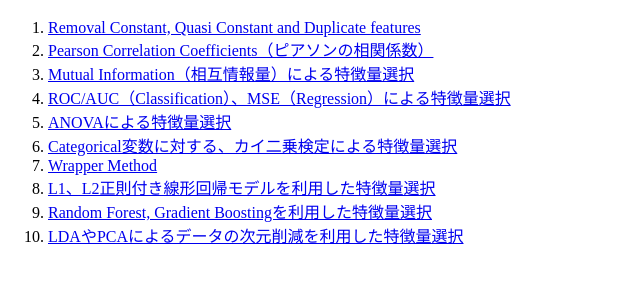
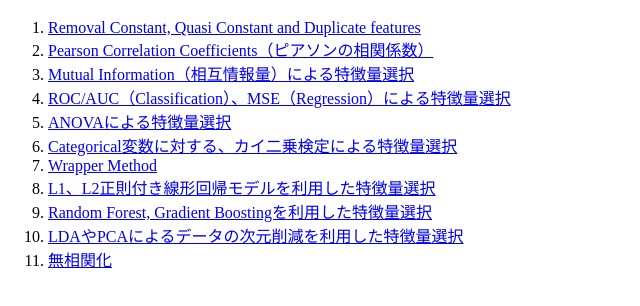
Before and after one commit to yoshi-cow/feature_selection.github.io, a plain HTML site: page index.html in a window 1280 px wide. Shown: the part 70-376 px from the top of the page, without its empty margins (0-640 px from the left). Drawn offline with Linux system fonts and the light colour scheme.

Commit message:
Update index.html

```diff
--- a/index.html
+++ b/index.html
@@ -13,5 +13,7 @@
       <li><a href="L1_and_L2_Feature_Selection.html">L1、L2正則付き線形回帰モデルを利用した特徴量選択</a></li>
       <li><a href="Recursive_Feature_Elimination.html">Random Forest, Gradient Boostingを利用した特徴量選択</a></li>
       <li><a href="LDA_and_PCA.html">LDAやPCAによるデータの次元削減を利用した特徴量選択</a></li>
+      <li><a href="no_correlation_method.html">無相関化</a></li>
+    </ol>
   </body>
 </html>
```
